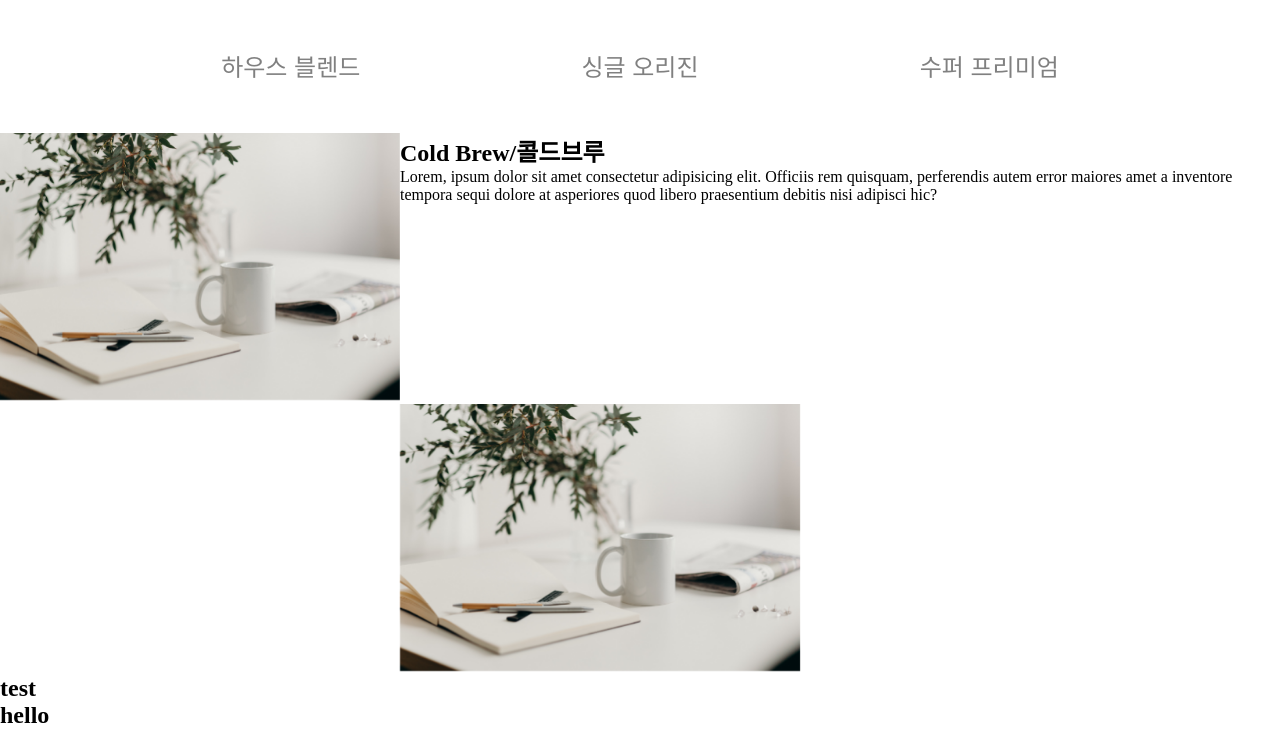
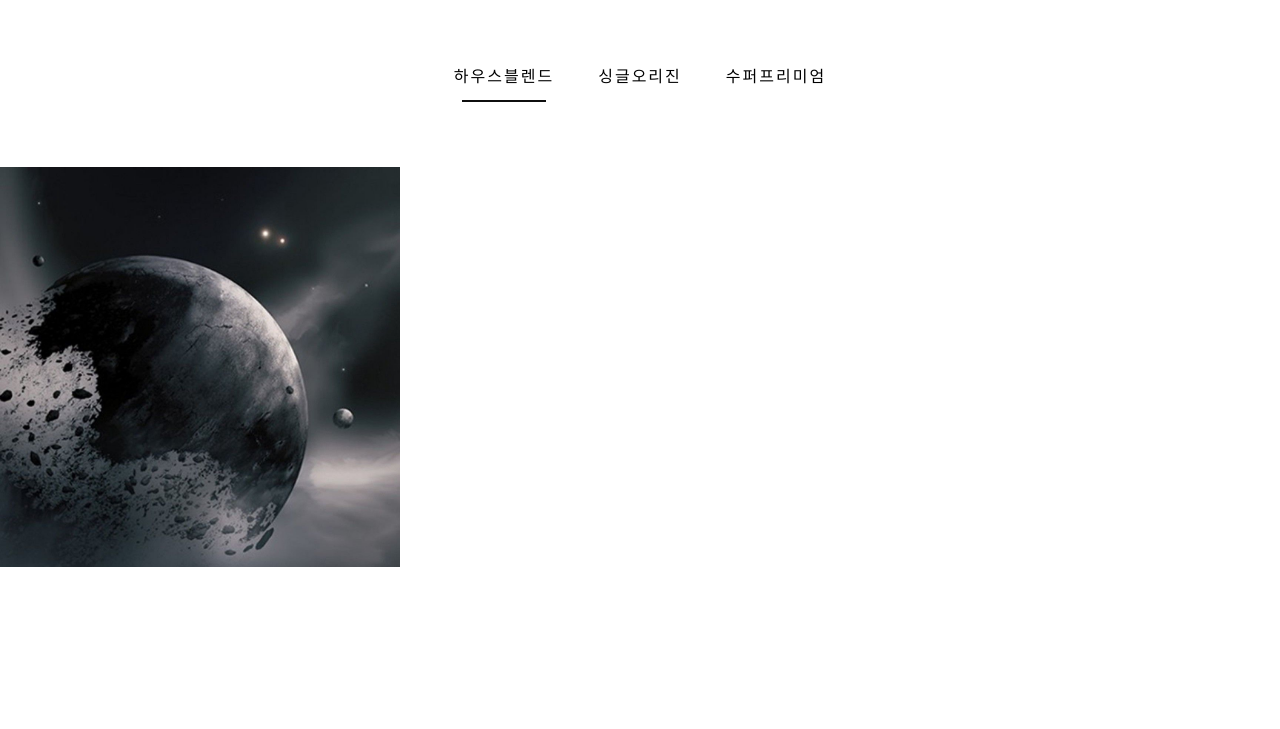
Before and after one commit to brianlee1597/Coffeeshop-Website, a plain HTML site: page wholebean.html in a window 1280 px wide. Shown: the part 502-1231 px from the top of the page. After the commit the page ends 1073 px from the top, so only its background shows below. Drawn offline with nearby package versions, Linux system fonts and the light colour scheme; a web font is replaced by a local one.

Commit message:
wholebean update

```diff
--- a/wholebean.css
+++ b/wholebean.css
@@ -1,18 +1,4 @@
-.typesofbeans .container{
-    display: flex;
-    justify-content: space-evenly;
-    align-items: center;
-}
 
-.typesofbeans a{
-    text-decoration: none;
-    font-family: "Noto Sans KR", sans-serif;
-    font-weight: 200;
-    font-size: 1.5rem;
-    color: grey;
-    padding-top: 50px;
-    padding-bottom: 50px;
-}
 .hb{
     text-align: center;
 }
--- a/wholebean.html
+++ b/wholebean.html
@@ -38,38 +38,76 @@
             좋은 커피, 좋은 커피, 맛있는 커피, 맛있는 커피
         </p>
     </section>
-    <section class="typesofbeans">
-        <div class="container">
-            <a onclick="ShowContent(#hb)" href="#hb" id="houseblend">하우스 블렌드</a>
-            <a onclick="ShowContent(#so)" href="#so" id="singleorigin">싱글 오리진</a>
-            <a onclick="ShowContent(#sp)" href="#sp" id="supercoffee">수퍼 프리미엄</a>
-        </div>
+
+    <div id="myDIV">
+        <button onclick="ShowContent('houseblend');" class="btn active" id="beandefault">하우스블렌드</button>
+        <button onclick="ShowContent('singleorigin');" class="btn">싱글오리진</button>
+        <button onclick="ShowContent('supercoffee');" class="btn">수퍼프리미엄</button>
+    </div>
+
+    <style>
+        #myDIV {
+            text-align: center;
+            padding-top: 50px;
+            padding-bottom: 50px;
+        }
+
+        .btn {
+            margin-bottom: 15px;
+            display: inline-block;
+            font-family: "Noto Sans KR", sans-serif;
+            letter-spacing: .125em;
+            border: none;
+            outline: none;
+            padding: 15px 20px;
+            position: relative;
+            background: none;
+            font-size: 1rem;
+            transition: 0.5s;
+        }
+
+        .btn:after {
+            background: none repeat scroll 0 0 transparent;
+            bottom: 0;
+            content: "";
+            display: block;
+            height: 2px;
+            left: 50%;
+            position: absolute;
+            background: #0f0f0f;
+            transition: width 0.3s ease 0s, left 0.3s ease 0s;
+            width: 0;
+        }
+
+        /* Style the active class, and buttons on mouse-over */
+        .active:after,
+        .btn:hover:after {
+            width: 60%;
+            left: 20%;
+        }
+    </style>
+
+    <script>
+        //active button function
+        var header = document.getElementById("myDIV");
+        var btns = header.getElementsByClassName("btn");
+        for (var i = 0; i < btns.length; i++) {
+            btns[i].addEventListener("click", function () {
+                var current = document.getElementsByClassName("active");
+                current[0].className = current[0].className.replace(" active", "");
+                this.className += " active";
+            });
+        }</script>
+
+    <section id="houseblend">
+        <img src="./Images/kenya.jpg" alt="" width="400px">
     </section>
 
-    <section id="hb">
-        <div class="hbimages">
-            <div class="hbimagesdiv" data-cue="fadeIn" style="float: left;">
-                <img src="./Images/pexels-cottonbro-4065894.jpg" alt="" width="400px">
-            </div>
-            <div class="hbinfo">
-                <h2><span>Cold Brew</span>/콜드브루</h2>
-                <p>Lorem, ipsum dolor sit amet consectetur adipisicing elit. Officiis rem quisquam, perferendis autem
-                    error
-                    maiores amet a inventore tempora sequi dolore at asperiores quod libero praesentium debitis nisi
-                    adipisci hic?
-                </p>
-            </div>
-        </div>
-        <div class="hbimagesdiv" data-cue="fadeIn">
-            <img src="./Images/pexels-cottonbro-4065894.jpg" alt="" width="400px">
-        </div>
+    <section id="singleorigin">
+        <img src="./Images/kenya.jpg" alt="" width="200px">
     </section>
-
-    <section id="so">
-        <h1>test</h1>
-    </section>
-    <section id="sp">
-        <h1>hello</h1>
+    <section id="supercoffee">
+        <img src="./Images/kenya.jpg" alt="" width="300px">
     </section>
     <!-- ScrollCue JS Library-->
     <script src="main.js"></script>
```
Also changed, not shown: main.js (+1 -6 lines), 1 other file.
